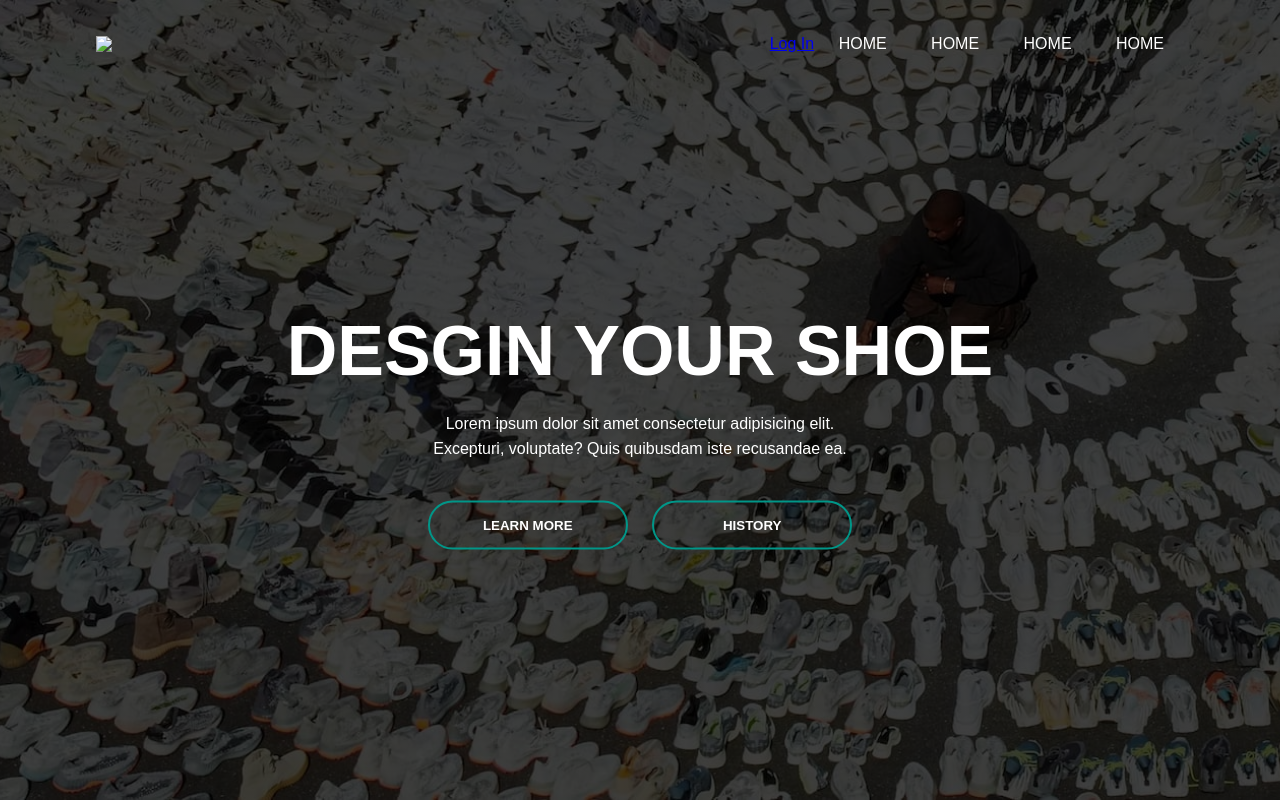
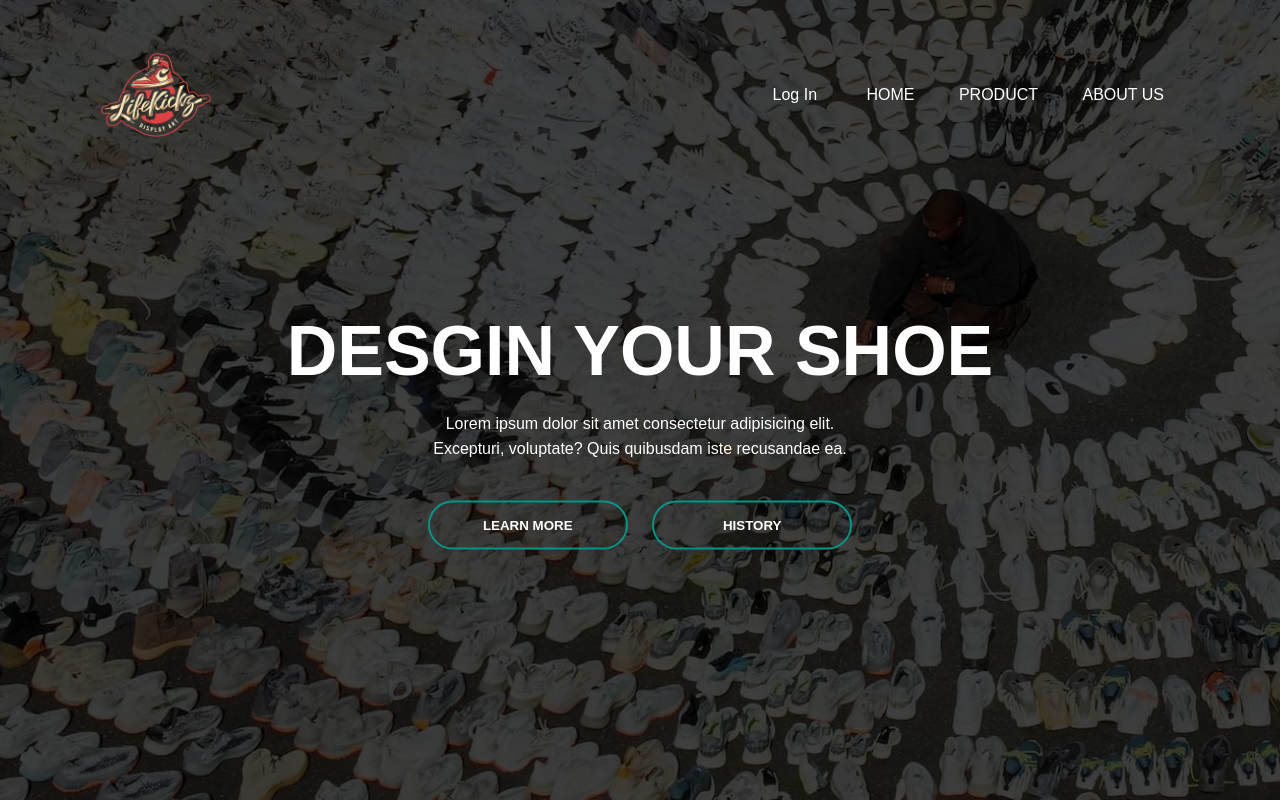
Before and after one commit to NicholasGrinage/website-capstone, a plain HTML site: page index.html in a window 1280 px wide. Drawn offline with Linux system fonts and the light colour scheme.

Commit message:
add logo to home page

```diff
--- a/css/style.css
+++ b/css/style.css
@@ -94,3 +94,9 @@ button:hover span{
 button:hover{
     border: none;
 }
+.login{
+    color: white;
+    text-decoration: none;
+    margin-right: 25px;
+    cursor: pointer;
+}
--- a/index.html
+++ b/index.html
@@ -9,14 +9,13 @@
 <body>
    <div class="banner">
         <div class="navbar">
-            <img src="logo.png.jpg" class="logo">
+            <img src="images/logo.png" class="logo">
             <ul>
-                <a href="signin.html"#">Log In</a></li>
+                <a href="signin.html" class="login">Log In</a></li>
                 <li><a href="#">Home</a></li>
-                <li><a href="#">Home</a></li>
-                <li><a href="#">Home</a></li>
-                <li><a href="#">Home</a></li>
-            </ul>
+                <li><a href="#">Product</a></li>
+                <li><a href="#">About Us</a></li>
+           </ul>
         </div>
         <div class="content">
             <h1>DESGIN YOUR SHOE</h1>
```
Also changed, not shown: signin.html (+8 -2 lines), images/logo.png (added).
